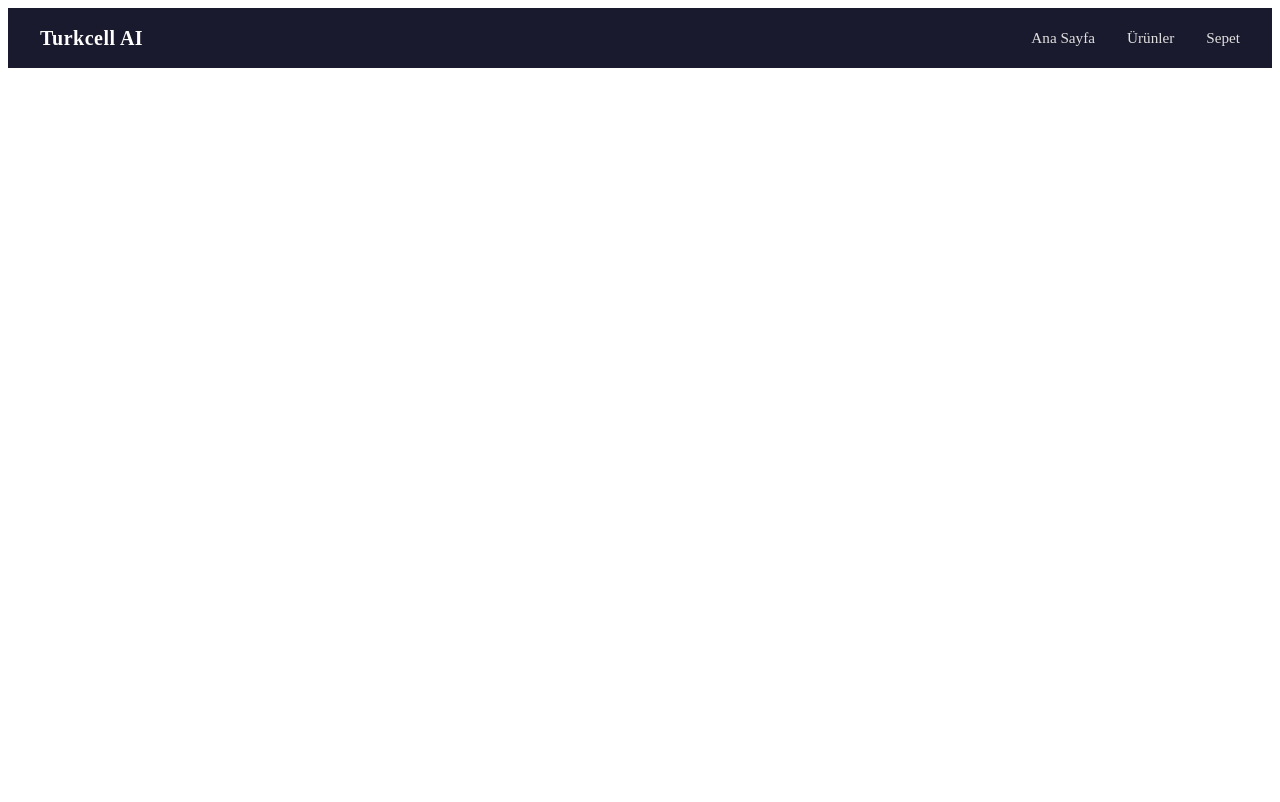
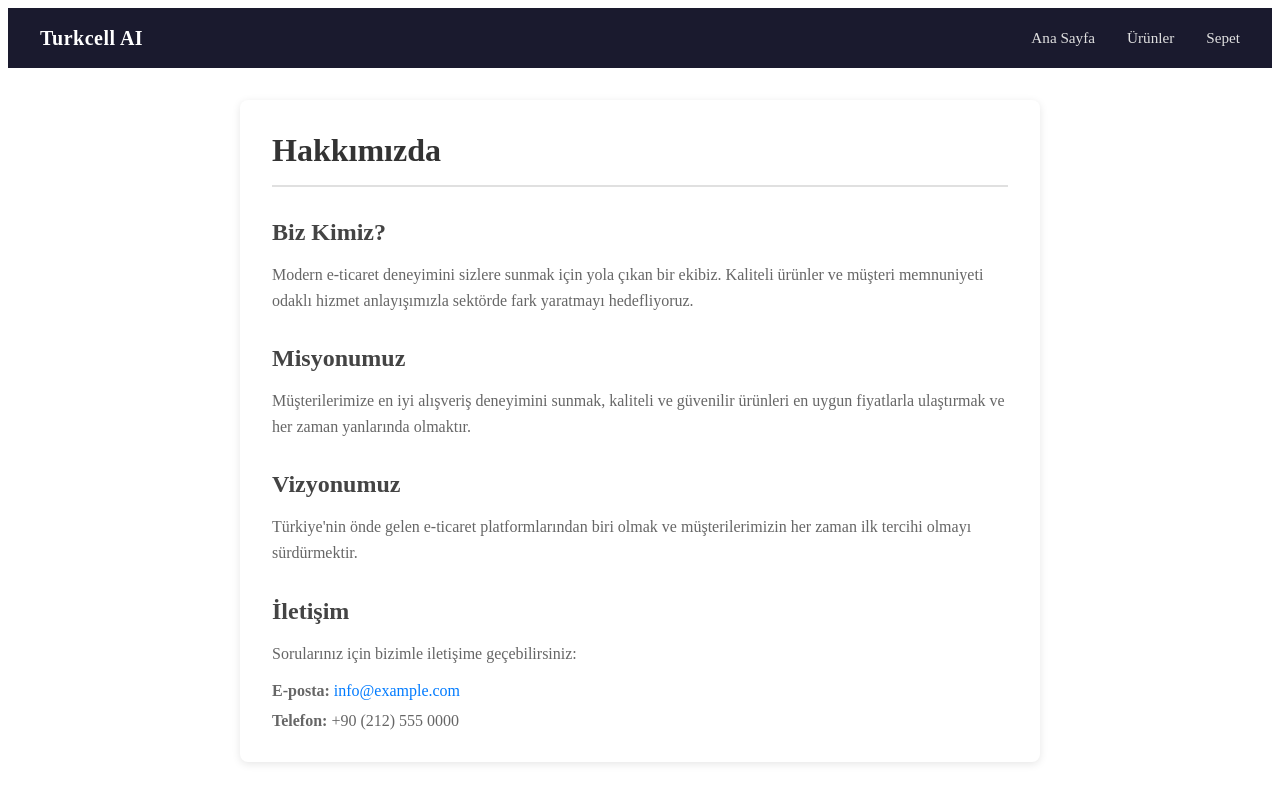
Before and after one commit to halitkalayci/turkcell-ai-frontend2, a React (Vite) app: page /hakkimizda in a window 1280 px wide. Built offline with nearby package versions, Linux system fonts and the light colour scheme.

Commit message:
add aboutus

```diff
--- a/src/App.tsx
+++ b/src/App.tsx
@@ -2,6 +2,7 @@ import { BrowserRouter, Routes, Route, Navigate } from "react-router-dom";
 import Navbar from "./components/Navbar";
 import ProductsPage from "./pages/ProductsPage";
 import CartPage from "./pages/CartPage";
+import AboutPage from "./pages/AboutPage";
 
 function App() {
   return (
@@ -11,6 +12,7 @@ function App() {
         <Route path="/" element={<Navigate to="/urunler" replace />} />
         <Route path="/urunler" element={<ProductsPage />} />
         <Route path="/sepet" element={<CartPage />} />
+        <Route path="/hakkimizda" element={<AboutPage />} />
       </Routes>
     </BrowserRouter>
   );
--- /dev/null
+++ b/src/pages/AboutPage/AboutPage.module.css
@@ -0,0 +1,116 @@
+.page {
+  max-width: 800px;
+  margin: 0 auto;
+  padding: 2rem 1rem;
+}
+
+.content {
+  background-color: #ffffff;
+  border-radius: 8px;
+  box-shadow: 0 2px 8px rgba(0, 0, 0, 0.1);
+  padding: 2rem;
+}
+
+.header {
+  border-bottom: 2px solid #e0e0e0;
+  margin-bottom: 2rem;
+  padding-bottom: 1rem;
+}
+
+.title {
+  font-size: 2rem;
+  font-weight: 700;
+  color: #333;
+  margin: 0;
+}
+
+.section {
+  margin-bottom: 2rem;
+}
+
+.section:last-child {
+  margin-bottom: 0;
+}
+
+.sectionTitle {
+  font-size: 1.5rem;
+  font-weight: 600;
+  color: #444;
+  margin-bottom: 1rem;
+}
+
+.text {
+  font-size: 1rem;
+  line-height: 1.6;
+  color: #666;
+  margin: 0 0 1rem 0;
+}
+
+.text:last-child {
+  margin-bottom: 0;
+}
+
+.contact {
+  font-style: normal;
+}
+
+.contactList {
+  list-style: none;
+  padding: 0;
+  margin: 1rem 0 0 0;
+}
+
+.contactList li {
+  margin-bottom: 0.75rem;
+  font-size: 1rem;
+  color: #666;
+}
+
+.contactList li:last-child {
+  margin-bottom: 0;
+}
+
+.link {
+  color: #007bff;
+  text-decoration: none;
+}
+
+.link:hover {
+  text-decoration: underline;
+}
+
+@media (max-width: 768px) {
+  .page {
+    padding: 1rem;
+  }
+
+  .content {
+    padding: 1.5rem;
+  }
+
+  .title {
+    font-size: 1.75rem;
+  }
+
+  .sectionTitle {
+    font-size: 1.25rem;
+  }
+
+  .text {
+    font-size: 0.95rem;
+  }
+}
+
+@media (max-width: 480px) {
+  .content {
+    padding: 1rem;
+  }
+
+  .title {
+    font-size: 1.5rem;
+  }
+
+  .sectionTitle {
+    font-size: 1.1rem;
+  }
+}
--- /dev/null
+++ b/src/pages/AboutPage/AboutPage.tsx
@@ -0,0 +1,58 @@
+import styles from "./AboutPage.module.css";
+
+const AboutPage = () => {
+  return (
+    <main className={styles.page}>
+      <article className={styles.content}>
+        <header className={styles.header}>
+          <h1 className={styles.title}>Hakkımızda</h1>
+        </header>
+
+        <section className={styles.section}>
+          <h2 className={styles.sectionTitle}>Biz Kimiz?</h2>
+          <p className={styles.text}>
+            Modern e-ticaret deneyimini sizlere sunmak için yola çıkan bir ekibiz.
+            Kaliteli ürünler ve müşteri memnuniyeti odaklı hizmet anlayışımızla
+            sektörde fark yaratmayı hedefliyoruz.
+          </p>
+        </section>
+
+        <section className={styles.section}>
+          <h2 className={styles.sectionTitle}>Misyonumuz</h2>
+          <p className={styles.text}>
+            Müşterilerimize en iyi alışveriş deneyimini sunmak, kaliteli ve güvenilir
+            ürünleri en uygun fiyatlarla ulaştırmak ve her zaman yanlarında olmaktır.
+          </p>
+        </section>
+
+        <section className={styles.section}>
+          <h2 className={styles.sectionTitle}>Vizyonumuz</h2>
+          <p className={styles.text}>
+            Türkiye'nin önde gelen e-ticaret platformlarından biri olmak ve
+            müşterilerimizin her zaman ilk tercihi olmayı sürdürmektir.
+          </p>
+        </section>
+
+        <section className={styles.section}>
+          <h2 className={styles.sectionTitle}>İletişim</h2>
+          <address className={styles.contact}>
+            <p className={styles.text}>Sorularınız için bizimle iletişime geçebilirsiniz:</p>
+            <ul className={styles.contactList}>
+              <li>
+                <strong>E-posta:</strong>{" "}
+                <a href="mailto:info@example.com" className={styles.link}>
+                  info@example.com
+                </a>
+              </li>
+              <li>
+                <strong>Telefon:</strong> +90 (212) 555 0000
+              </li>
+            </ul>
+          </address>
+        </section>
+      </article>
+    </main>
+  );
+};
+
+export default AboutPage;
--- /dev/null
+++ b/src/pages/AboutPage/index.ts
@@ -0,0 +1 @@
+export { default } from "./AboutPage";
```
